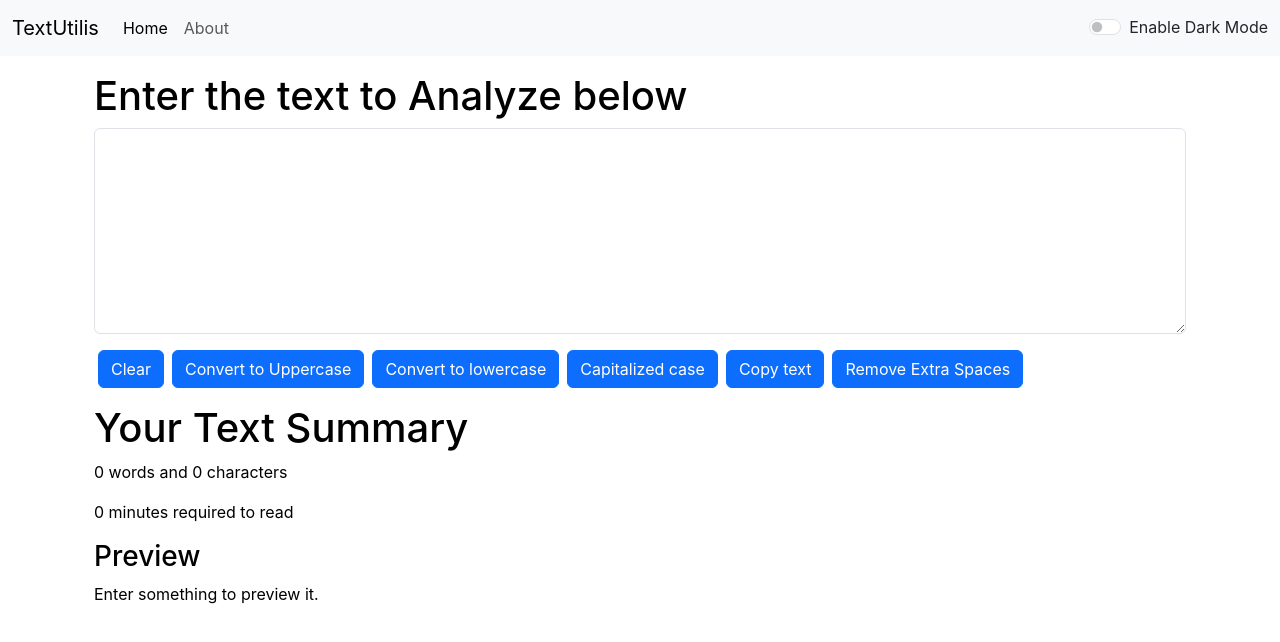
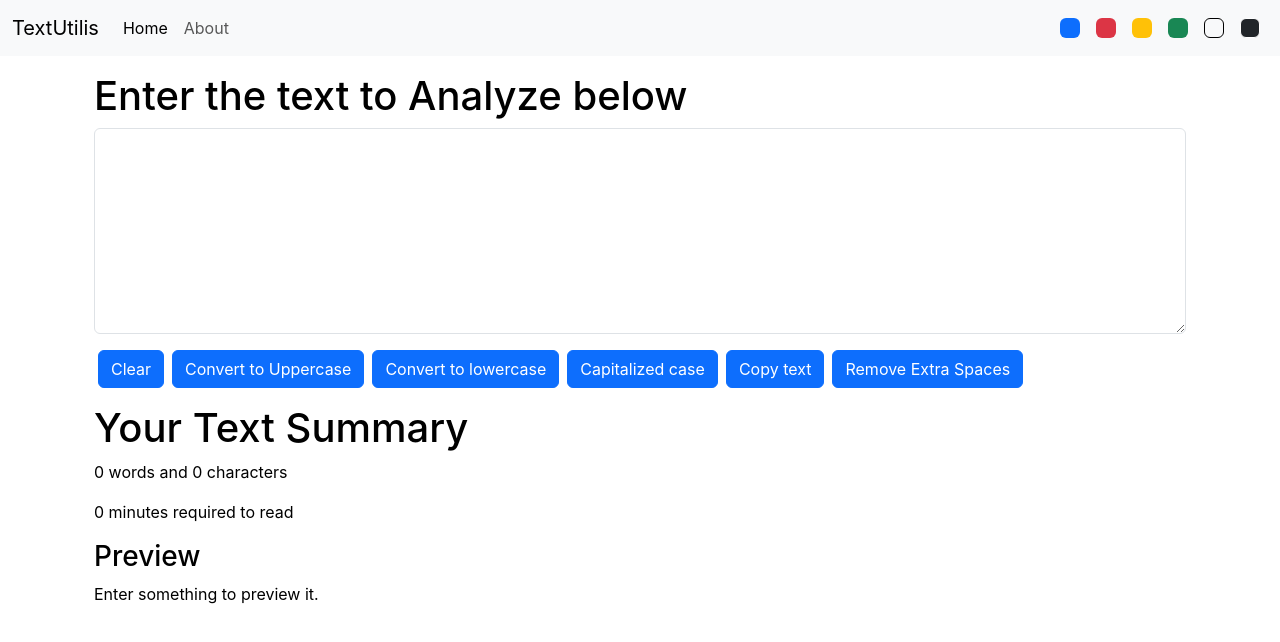
Before and after one commit to ParikshitGehlaut/textutils, a React (Create React App) app: page / in a window 1280 px wide. Shown: the top 642 px of the page. Built offline with nearby package versions, Linux system fonts and the light colour scheme.

Commit message:
commiting all changes

```diff
--- a/src/App.js
+++ b/src/App.js
@@ -20,7 +20,18 @@
     }, 2000);
   };
 
-  const togglemode = () => {
+  const removeBodyClasses = () => {
+    document.body.classList.remove("bg-light");
+    document.body.classList.remove("bg-success");
+    document.body.classList.remove("bg-danger");
+    document.body.classList.remove("bg-warning");
+    document.body.classList.remove("bg-dark");
+    document.body.classList.remove("bg-primary");
+  };
+
+  const togglemode = (cls) => {
+    removeBodyClasses();
+    document.body.classList.add("bg-" + cls);
     if (mode === "light") {
       setMode("dark");
       document.body.style.backgroundColor = "gray";
--- a/src/components/Navbar.js
+++ b/src/components/Navbar.js
@@ -35,21 +35,65 @@
               </Link>
             </li>
           </ul>
-          {/* <form className="d-flex" role="search">
-            <input
-              className="form-control me-2"
-              type="search"
-              placeholder="Search"
-              aria-label="Search"
-            />
-            <button className="btn btn-outline-success" type="submit">
-              Search
-            </button>
-          </form> */}
+
           {/* <div className="extension mx-2">
             <Darkmodeextensiom />
           </div> */}
-          <div
+          <div className="d-flex">
+            <div
+              className="bg-primary rounded mx-2"
+              style={{ height: "20px", width: "20px", cursor: "pointer" }}
+              onClick={() => {
+                props.togglemode("primary");
+              }}
+            ></div>
+            <div
+              className="bg-danger rounded mx-2"
+              style={{ height: "20px", width: "20px", cursor: "pointer" }}
+              onClick={() => {
+                props.togglemode("danger");
+              }}
+            ></div>
+            <div
+              className="bg-warning rounded mx-2"
+              style={{ height: "20px", width: "20px", cursor: "pointer" }}
+              onClick={() => {
+                props.togglemode("warning");
+              }}
+            ></div>
+            <div
+              className="bg-success rounded mx-2"
+              style={{ height: "20px", width: "20px", cursor: "pointer" }}
+              onClick={() => {
+                props.togglemode("success");
+              }}
+            ></div>
+            <div
+              className="bg-light rounded mx-2"
+              style={{
+                height: "20px",
+                width: "20px",
+                cursor: "pointer",
+                border: "1.5px solid black",
+              }}
+              onClick={() => {
+                props.togglemode("light");
+              }}
+            ></div>
+            <div
+              className="bg-dark rounded mx-2"
+              style={{
+                height: "20px",
+                width: "20px",
+                cursor: "pointer",
+                border: "1.5px solid white",
+              }}
+              onClick={() => {
+                props.togglemode("dark");
+              }}
+            ></div>
+          </div>
+          {/* <div
             className={`form-check form-switch text-${
               props.mode === "light" ? "dark" : "light"
             }`}
@@ -58,16 +102,18 @@
               className="form-check-input"
               type="checkbox"
               role="switch"
-              onClick={props.togglemode}
+              onClick={() => {
+                props.togglemode(null);
+              }}
               id="flexSwitchCheckDefault"
             />
             <label
               className="form-check-label"
               htmlFor="flexSwitchCheckDefault"
             >
-              Enable Dark Mode
+              Togglemode
             </label>
-          </div>
+          </div> */}
         </div>
       </div>
     </nav>
```
